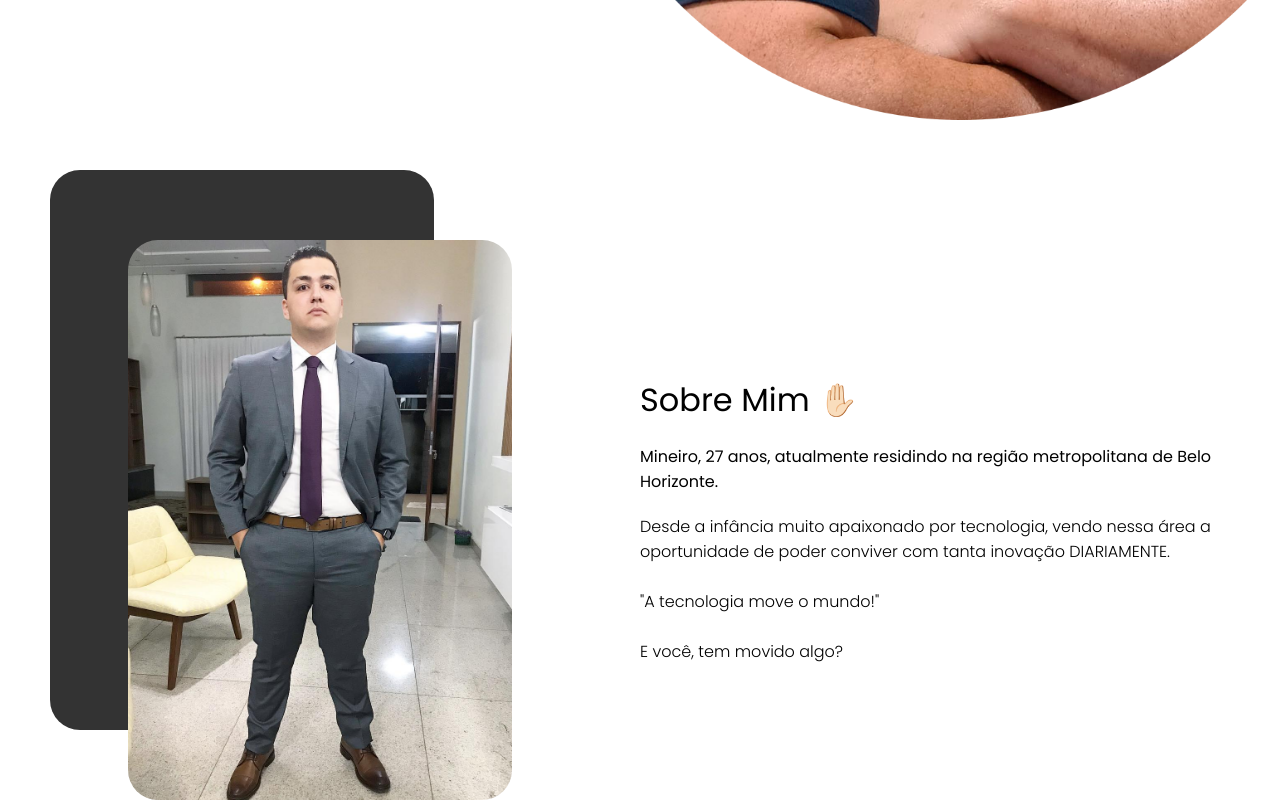
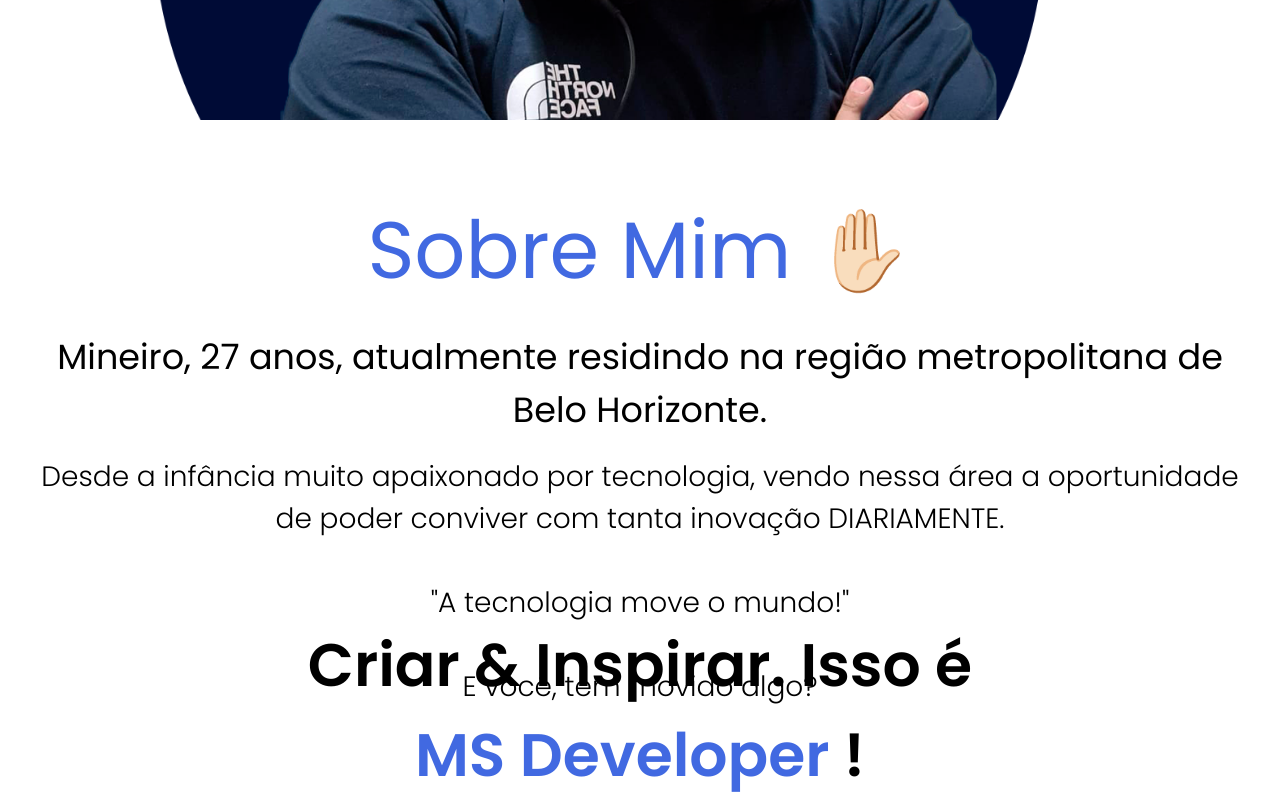
Before and after one commit to senaMarcus/resume, a React (Create React App) app: page / in a window 1280 px wide. Shown: the part 680-1482 px from the top of the page. Built offline with nearby package versions, Linux system fonts and the light colour scheme; a web font is replaced by a local one.

Commit message:
add more configs in responsive css

```diff
--- a/src/components/About/about.css
+++ b/src/components/About/about.css
@@ -50,11 +50,12 @@
   font-weight: 300;
 }
 
-@media screen and (max-device-width: 480px), screen and (max-width: 480px) {
+@media screen and (max-device-width: 1024px), screen and (max-width: 1024px) {
   .about {
     flex-direction: column;
     text-align: center;
     margin-top: 50px;
+    height: 50vh;
   }
 
   .about-left {
@@ -71,6 +72,7 @@
   }
 
   .about-right {
+    height: 50vh;
     padding: 20px;
   }
 
--- a/src/components/Intro/intro.css
+++ b/src/components/Intro/intro.css
@@ -90,7 +90,7 @@
   right: 0;
 }
 
-@media screen and (max-device-width: 480px), screen and (max-width: 480px) {
+@media screen and (max-device-width: 1024px), screen and (max-width: 1024px) {
   .intro {
     flex-direction: column;
   }
```
